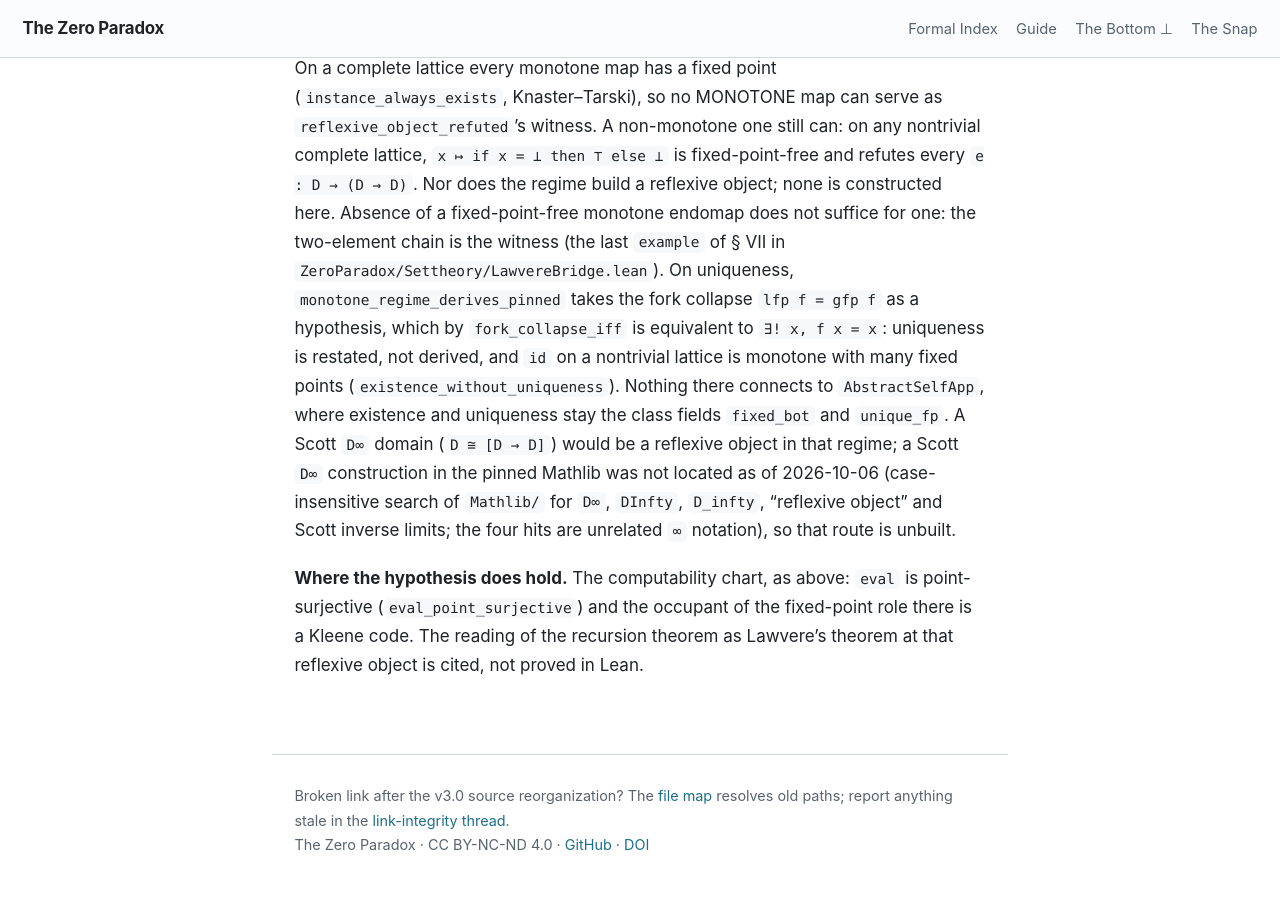
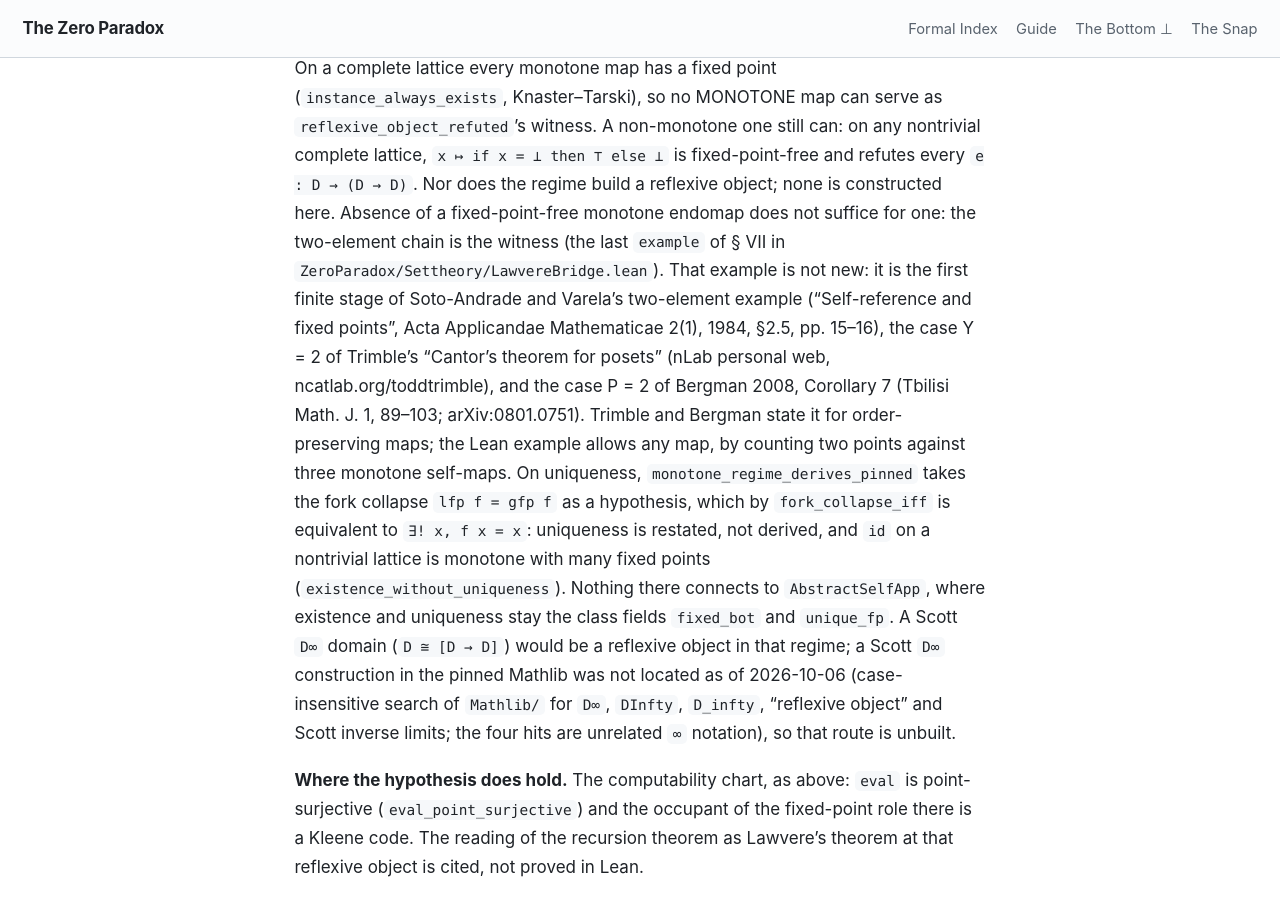
Before and after one commit to timbrigham/ZeroParadox, a Jekyll site: the page built from ZeroParadox/Settheory/LawvereBridge.md, in a window 1280 px wide and 900 px high, scrolled down 2587 px. Built offline with Jekyll 4.4.1, drawn with Linux system fonts in a browser that asks for light colours; our own code applies the rules of GitHub Pages for plain Markdown files.

Commit message:
LawvereBridge.md: credit the two-element chain example
The last example of section VII (no map from the two points of the chain
onto its three monotone self-maps) now carries the prior art ZP-R cites:
Soto-Andrade and Varela 1984, section 2.5; Trimble's Cantor theorem for
posets at Y = 2; Bergman 2008, Corollary 7 at P = 2. Citation form copied
from scripts/build_zpr.py, with its order-preserving-maps qualifier.

Co-Authored-By: Claude Opus 5.5 (1M context) <noreply@anthropic.com>
Claude-Session: https://claude.ai/code/session_01DYrKY8CR8AeESMvjGVQtzA

```diff
--- a/ZeroParadox/Settheory/LawvereBridge.md
+++ b/ZeroParadox/Settheory/LawvereBridge.md
@@ -76,7 +76,12 @@ serve as `reflexive_object_refuted`'s witness. A non-monotone one still can: on
 lattice, `x ↦ if x = ⊥ then ⊤ else ⊥` is fixed-point-free and refutes every `e : D → (D → D)`. Nor does
 the regime build a reflexive object; none is constructed here. Absence of a fixed-point-free monotone
 endomap does not suffice for one: the two-element chain is the witness (the last `example` of § VII
-in `ZeroParadox/Settheory/LawvereBridge.lean`). On uniqueness,
+in `ZeroParadox/Settheory/LawvereBridge.lean`). That example is not new: it is the first finite stage of
+Soto-Andrade and Varela's two-element example ("Self-reference and fixed points", Acta Applicandae
+Mathematicae 2(1), 1984, §2.5, pp. 15–16), the case Y = 2 of Trimble's "Cantor's theorem for posets"
+(nLab personal web, ncatlab.org/toddtrimble), and the case P = 2 of Bergman 2008, Corollary 7 (Tbilisi
+Math. J. 1, 89–103; arXiv:0801.0751). Trimble and Bergman state it for order-preserving maps; the Lean
+example allows any map, by counting two points against three monotone self-maps. On uniqueness,
 `monotone_regime_derives_pinned` takes the fork collapse `lfp f = gfp f` as a hypothesis, which by
 `fork_collapse_iff` is equivalent to `∃! x, f x = x`: uniqueness is restated, not derived, and `id` on a
 nontrivial lattice is monotone with many fixed points (`existence_without_uniqueness`). Nothing there
```
